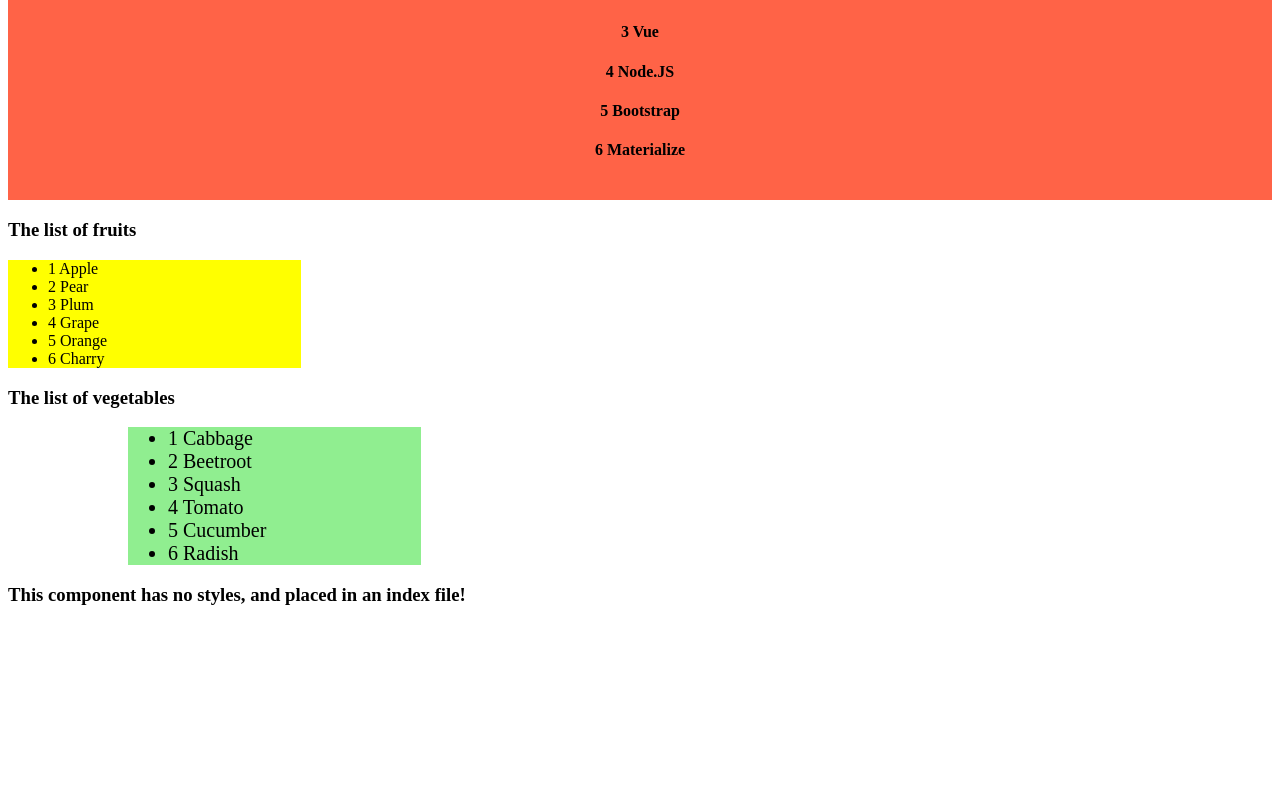
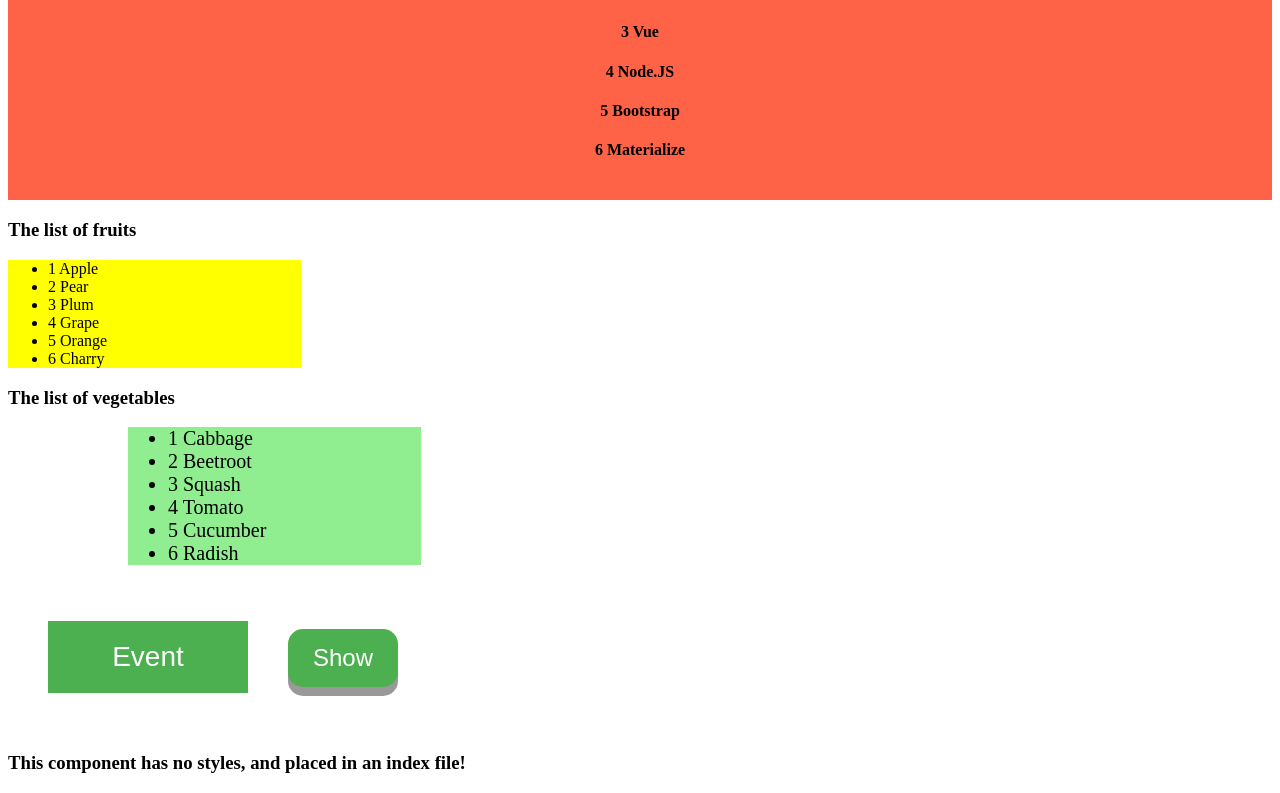
Before and after one commit to VolodymyrSSS/ANGULAR-training, an Angular app in the folder app-steps/: page / in a window 1280 px wide. Shown: the part 823-1616 px from the top of the page. Before the commit the page ends 1448 px from the top, so only its background shows below. Built offline with nearby package versions, Linux system fonts and the light colour scheme.

Commit message:
click event added

```diff
--- a/app-steps/src/app/app.component.html
+++ b/app-steps/src/app/app.component.html
@@ -11,3 +11,5 @@
 <app-date></app-date>
 
 <app-looped></app-looped>
+
+<app-click></app-click>
--- a/app-steps/src/app/app.module.ts
+++ b/app-steps/src/app/app.module.ts
@@ -5,6 +5,7 @@
 import { NewOneComponent } from './new-one/new-one.component';
 import { DateComponent } from './date/date.component';
 import { LoopedComponent } from './looped/looped.component';
+import { ClickComponent } from './click/click.component';
 
 @NgModule({
   declarations: [
@@ -12,6 +13,7 @@
     NewOneComponent,
     DateComponent,
     LoopedComponent,
+    ClickComponent,
   ],
   imports: [
     BrowserModule
--- /dev/null
+++ b/app-steps/src/app/click/click.component.html
@@ -0,0 +1,8 @@
+<button class="btn-reap" (click)="myEvent($event)">Event</button>
+
+<button class="btn-toggle" *ngIf="isCollapsed" (click)="toggleCollapse()">Show</button>
+<button class="btn-toggle" *ngIf="!isCollapsed" (click)="toggleCollapse()">Hide</button>
+
+<div  *ngIf="!isCollapsed">
+  <p>Lorem ipsum dolor sit, amet consectetur adipisicing elit. Tempore laudantium quia amet harum error libero nemo deserunt maiores. Voluptates corrupti at esse architecto voluptatem sit, sunt doloremque ut sint debitis consequatur voluptatibus tempora, ea voluptatum deleniti nam aperiam quidem natus! Rem earum consequatur obcaecati fugit aut libero nulla quibusdam itaque molestias, enim dolorem illum recusandae.</p>
+</div>
--- /dev/null
+++ b/app-steps/src/app/click/click.component.scss
@@ -0,0 +1,58 @@
+.btn-reap {
+  position: relative;
+  background-color: #4CAF50;
+  border: none;
+  font-size: 28px;
+  color: #FFFFFF;
+  padding: 20px;
+  margin: 40px;
+  width: 200px;
+  text-align: center;
+  transition-duration: 0.4s;
+  text-decoration: none;
+  overflow: hidden;
+  cursor: pointer;
+}
+
+.btn-reap:after {
+  content: "";
+  background: #f1f1f1;
+  display: block;
+  position: absolute;
+  padding-top: 300%;
+  padding-left: 350%;
+  margin-left: -20px !important;
+  margin-top: -120%;
+  opacity: 0;
+  transition: all 0.8s
+}
+
+.btn-reap:active:after {
+  padding: 0;
+  margin: 0;
+  opacity: 1;
+  transition: 0s
+}
+
+.btn-toggle {
+  display: inline-block;
+  padding: 15px 25px;
+  font-size: 24px;
+  cursor: pointer;
+  text-align: center;
+  text-decoration: none;
+  outline: none;
+  color: #fff;
+  background-color: #4CAF50;
+  border: none;
+  border-radius: 15px;
+  box-shadow: 0 9px #999;
+}
+
+.btn-toggle:hover {background-color: #3e8e41}
+
+.btn-toggle:active {
+  background-color: #3e8e41;
+  box-shadow: 0 5px #666;
+  transform: translateY(4px);
+}
--- /dev/null
+++ b/app-steps/src/app/click/click.component.ts
@@ -0,0 +1,25 @@
+import { Component, OnInit } from '@angular/core';
+
+@Component({
+  selector: 'app-click',
+  templateUrl: './click.component.html',
+  styleUrls: ['./click.component.scss']
+})
+export class ClickComponent implements OnInit {
+
+  isCollapsed: boolean = true;
+
+  constructor() { }
+
+  toggleCollapse(){
+    this.isCollapsed = !this.isCollapsed;
+  }
+
+  myEvent(event) {
+    console.log(event);
+  }
+
+  ngOnInit(): void {
+  }
+
+}
```
